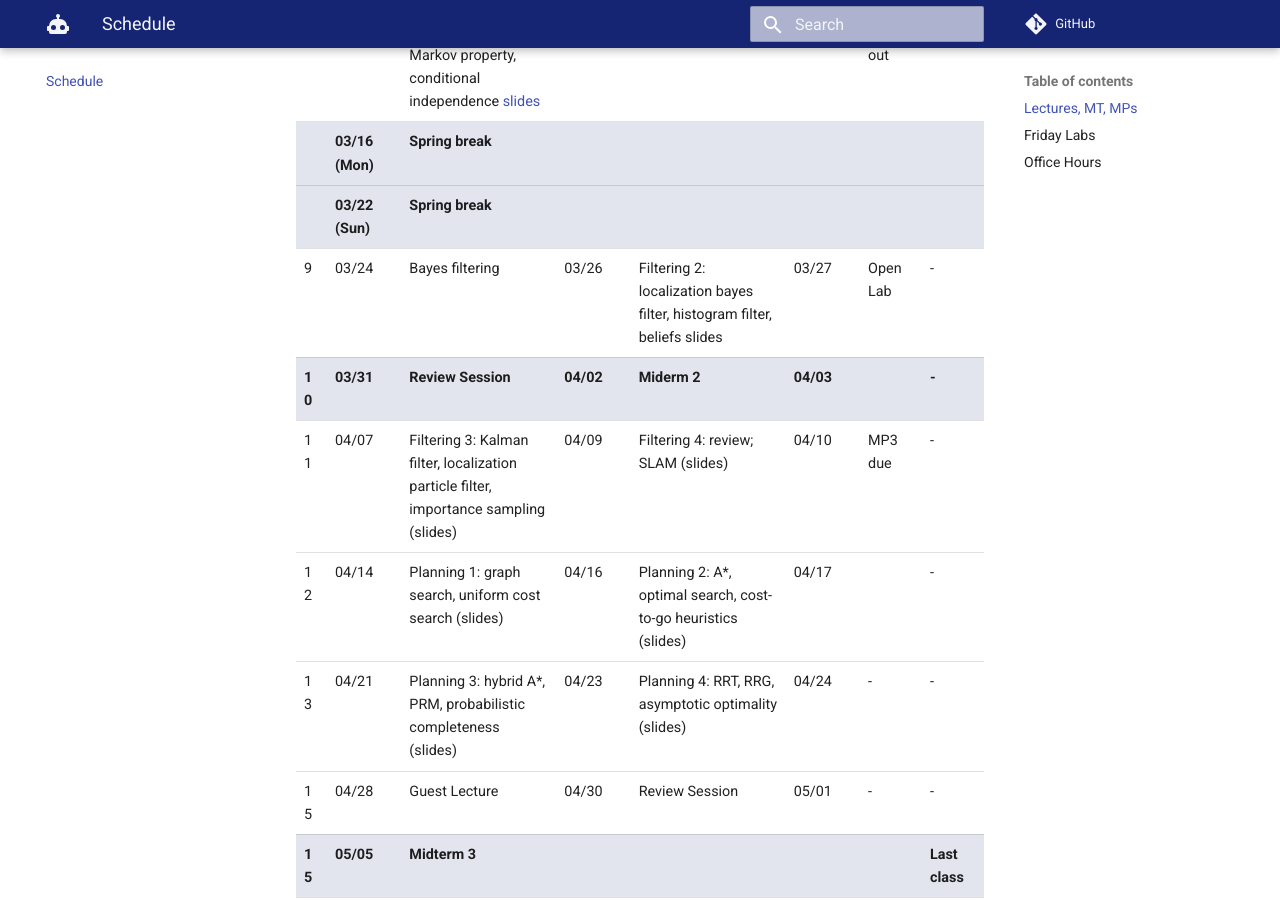
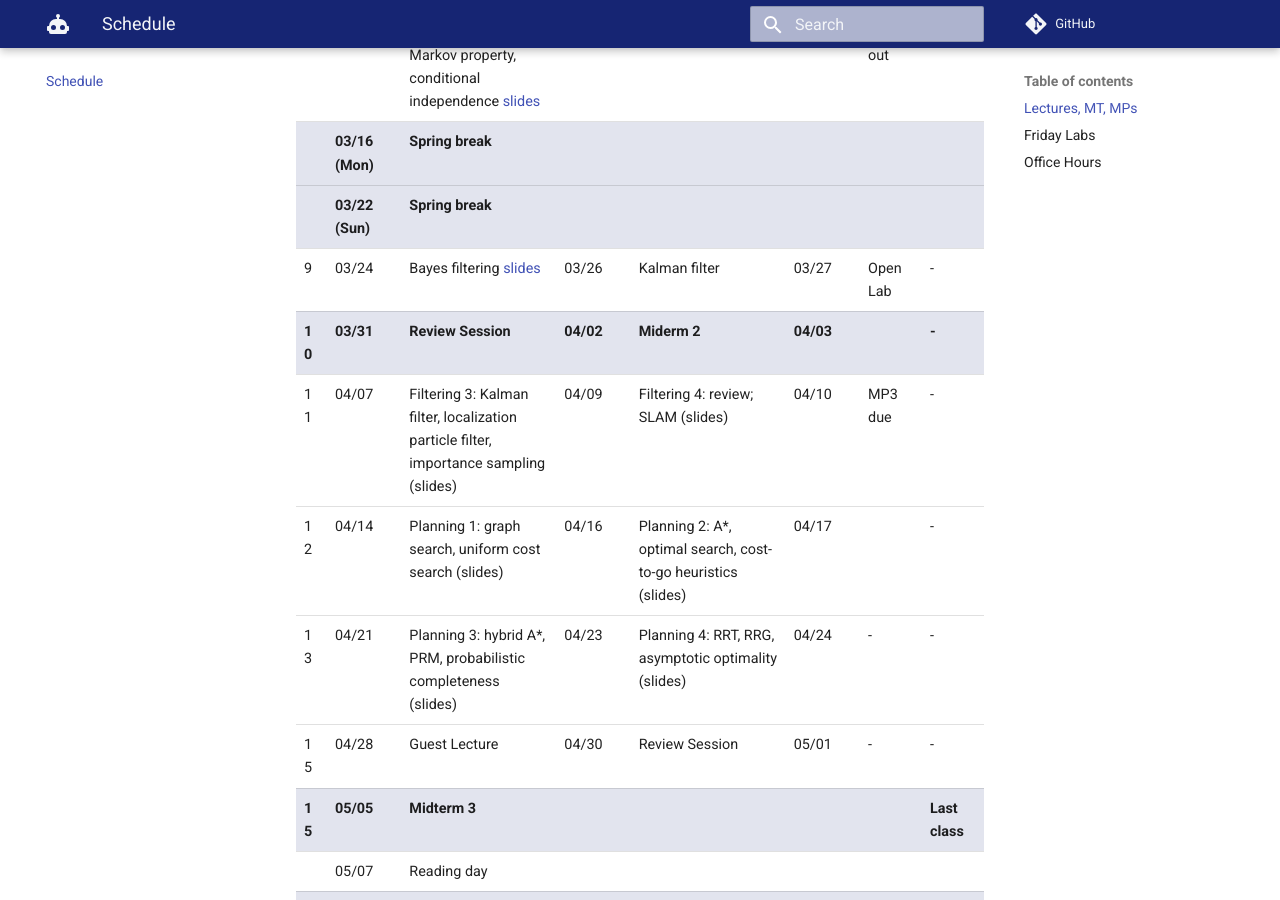
Before and after one commit to safeautonomy-illinois/ece484-site, an MkDocs documentation site: the page built from docs/spring-2026/lectures.md, in a window 1280 px wide and 900 px high, scrolled down 997 px. Built offline with MkDocs 1.6.1 and Material for MkDocs 9.7.7, drawn with Linux system fonts in a browser that asks for light colours; comment, search, counter and statistics services are not loaded.

Commit message:
bayes filter

```diff
--- a/docs/spring-2026/lectures.md
+++ b/docs/spring-2026/lectures.md
@@ -142,9 +142,9 @@
     <tr>
       <td>9</td>
       <td>03/24</td>
-      <td> Bayes filtering <a href="/ece484-site/assets/pdfs/spring-2026/Spring26_Lecture12_bayesfiltering.pdf"></td>
+      <td> Bayes filtering <a href="/ece484-site/assets/pdfs/spring-2026/Spring26_Lecture12_bayesfiltering.pdf">slides</a></td>
       <td>03/26</td>
-      <td>Filtering 2: localization bayes filter, histogram filter, beliefs slides</td>
+      <td>Kalman filter</td>
       <td>03/27</td>
       <td>Open Lab</td>
       <td>-</td>
```
